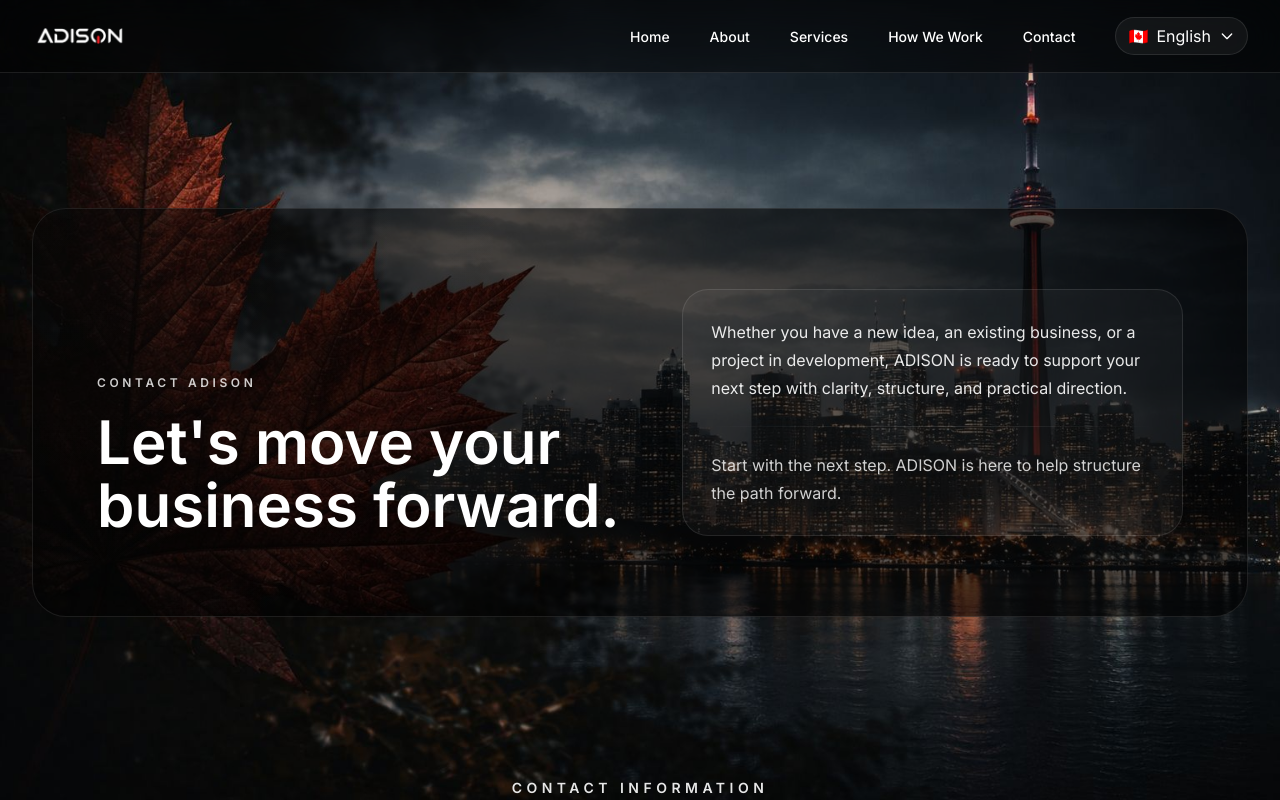
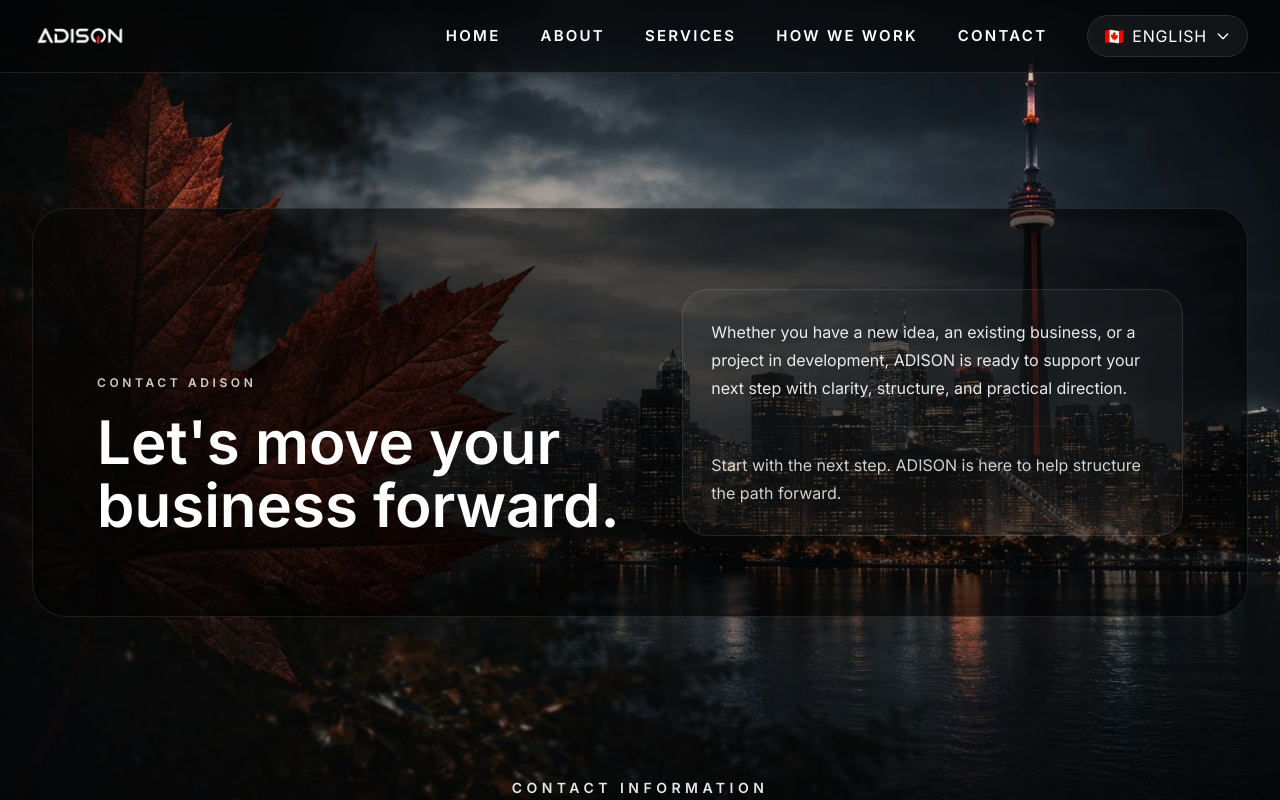
Before and after one commit to Ahmedkhalaf2-1/adison-website, a React (Vite) app: page /contact in a window 1280 px wide. Shown: the top 800 px of the page. Built offline with nearby package versions, Linux system fonts and the light colour scheme.

Commit message:
Update Navbar with logo and refine LanguageSwitcher1

```diff
--- a/src/app/layout/Navbar.jsx
+++ b/src/app/layout/Navbar.jsx
@@ -87,10 +87,10 @@
                         key={item.path}
                         to={item.path}
                         className={({ isActive }) =>
-                          `text-[14px] font-medium transition-colors duration-200 ${
+                          `text-[15px] font-semibold uppercase tracking-[0.15em] transition-colors duration-200 ${
                             isActive
                               ? "text-white"
-                              : "text-white/50 hover:text-white"
+                              : "text-white/60 hover:text-white"
                           }`
                         }
                       >
--- a/src/components/shared/LanguageSwitcher.jsx
+++ b/src/components/shared/LanguageSwitcher.jsx
@@ -38,10 +38,10 @@
     <div className="relative" ref={dropdownRef}>
       <button
         onClick={() => setIsOpen(!isOpen)}
-        className="flex items-center gap-2 rounded-full border border-white/10 bg-white/5 px-3 py-1.5 text-sm font-medium text-white transition-all hover:bg-white/10"
+        className="flex items-center gap-2 rounded-full border border-white/10 bg-white/5 px-4 py-2 text-[15px] font-semibold text-white transition-all hover:bg-white/10"
       >
         <span className="text-base">{currentLang.flag}</span>
-        <span className="hidden sm:inline-block">{currentLang.label}</span>
+        <span className="hidden uppercase tracking-wider sm:inline-block">{currentLang.label}</span>
         <svg
           className={`h-4 w-4 transition-transform duration-300 ${isOpen ? "rotate-180" : ""}`}
           fill="none"
```
